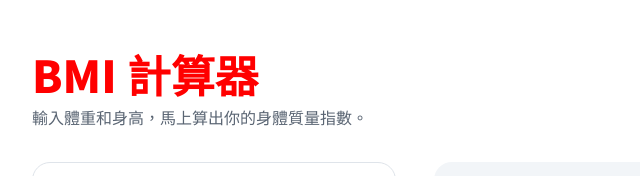
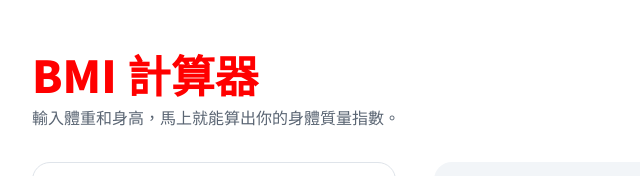
Before and after one commit to chich1928/bmi-calculator, a plain HTML site: page index.html in a window 1280 px wide. Shown: the top 176 px of the page, 152-792 px from the left. Drawn offline with Linux system fonts and the light colour scheme.

Commit message:
Fix wording in BMI calculator description
馬上就

```diff
--- a/index.html
+++ b/index.html
@@ -70,7 +70,7 @@ h2{font-size:22px;margin:0 0 4px}
 <body>
 <main class="band wrap">
   <h1>BMI 計算器</h1>
-  <p class="lead">輸入體重和身高，馬上算出你的身體質量指數。</p>
+  <p class="lead">輸入體重和身高，馬上就能算出你的身體質量指數。</p>
 
   <div class="grid">
     <form id="f" novalidate>
```
